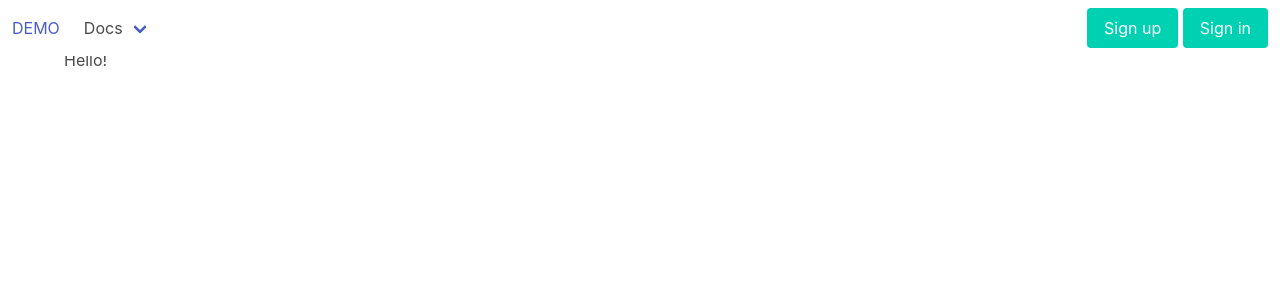
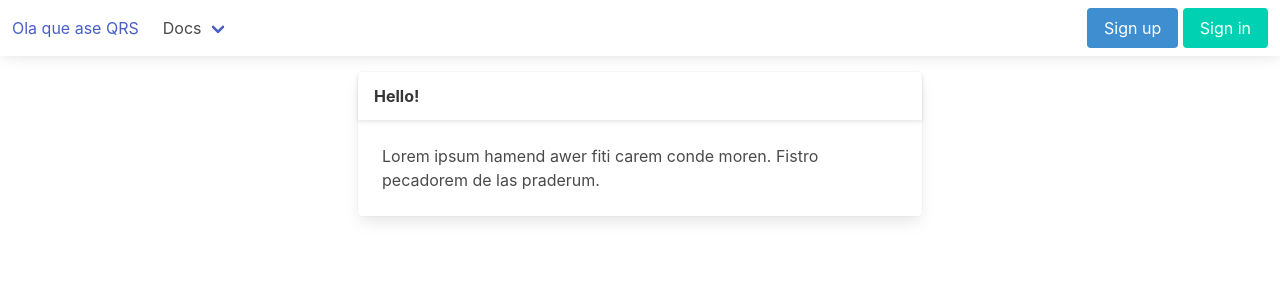
Before and after one commit to jorge07/symfony-6-es-cqrs-boilerplate, a Symfony app: template src/UI/Http/Web/templates/home/index.html.twig in a window 1280 px wide. Shown: the top 300 px of the page. Run offline with Twig, Linux system fonts and the light colour scheme; the template is opened without the code that fills it, so the values that code supplies are empty; some libraries are stand-ins or nearby versions.

Commit message:
Apply bulma as it should be

```diff
--- a/src/UI/Http/Web/templates/base.html.twig
+++ b/src/UI/Http/Web/templates/base.html.twig
@@ -9,51 +9,8 @@
         {% endblock %}
     </head>
     <body>
-        <nav class="navbar is-fixed-top">
-            <div class="navbar-brand">
-                <a class="navbar-item" href="/">
-                    <h2>DEMO</h2>
-                </a>
-                <div class="navbar-burger burger" data-target="nav">
-                    <span></span>
-                    <span></span>
-                    <span></span>
-                </div>
-            </div>
-            <div id="nav" class="navbar-menu">
-                <div class="navbar-start">
-                    <div class="navbar-item has-dropdown is-hoverable">
-                        <a class="navbar-link">
-                            Docs
-                        </a>
-                        <div class="navbar-dropdown is-boxed">
-                            <a class="navbar-item" href="/">
-                                Overview
-                            </a>
-                            <a class="navbar-item" href="/">
-                                Modifiers
-                            </a>
-                        </div>
-                    </div>
-                </div>
-
-                <div class="navbar-end">
-                    <div class="navbar-item">
-                        <div class="field is-grouped">
-                            <p class="control">
-                                {% if not is_granted('ROLE_USER') %}
-                                    <a class="button is-primary" href="{{ path('sign-up') }}">Sign up</a>
-                                    <a class="button is-primary" href="{{ path('login') }}">Sign in</a>
-                                {% else %}
-                                    <b>{{ app.user.username }}</b>
-                                    <a class="button is-danger" href="{{ path('logout') }}">Exit</a>
-                                {% endif %}
-                            </p>
-                        </div>
-                    </div>
-                </div>
-            </div>
-        </nav>
+        {% include 'components/header/menu.html.twig' only %}
+        <br>
         <section class="section">
             {% block body %}{% endblock %}
         </section>
--- /dev/null
+++ b/src/UI/Http/Web/templates/components/card.html.twig
@@ -0,0 +1,10 @@
+<div class="card">
+    <div class="card-header">
+        <p class="card-header-title">
+            {{ title }}
+        </p>
+    </div>
+    <div class="card-content">
+        {{ text }}
+    </div>
+</div>
--- /dev/null
+++ b/src/UI/Http/Web/templates/components/header/menu.html.twig
@@ -0,0 +1,45 @@
+<nav class="navbar is-fixed-top" style="box-shadow: 1px -4px 18px #ccc;">
+    <div class="navbar-brand">
+        <a class="navbar-item" href="/">
+            <h2>Ola que ase QRS</h2>
+        </a>
+        <div class="navbar-burger burger" data-target="nav">
+            <span></span>
+            <span></span>
+            <span></span>
+        </div>
+    </div>
+    <div id="nav" class="navbar-menu">
+        <div class="navbar-start">
+            <div class="navbar-item has-dropdown is-hoverable">
+                <a class="navbar-link">
+                    Docs
+                </a>
+                <div class="navbar-dropdown is-boxed">
+                    <a class="navbar-item" href="/">
+                        Overview
+                    </a>
+                    <a class="navbar-item" href="/">
+                        Modifiers
+                    </a>
+                </div>
+            </div>
+        </div>
+
+        <div class="navbar-end">
+            <div class="navbar-item">
+                {% if is_granted('ROLE_USER') %}
+                    <span class="tag is-white">{{ app.user.username }}</span>
+                    <a class="button is-danger" href="{{ path('logout') }}">Exit</a>
+                {% else %}
+                    <div class="field is-grouped">
+                        <div class="control">
+                            <a class="button is-info" href="{{ path('sign-up') }}">Sign up</a>
+                            <a class="button is-primary" href="{{ path('login') }}">Sign in</a>
+                        </div>
+                    </div>
+                {% endif %}
+            </div>
+        </div>
+    </div>
+</nav>
--- a/src/UI/Http/Web/templates/home/index.html.twig
+++ b/src/UI/Http/Web/templates/home/index.html.twig
@@ -2,9 +2,9 @@
 
 {% block body %}
 <div class="container">
-    <div class="columns">
-        <div class="column">
-            <h1>Hello!</h1>
+    <div class="columns is-centered">
+        <div class="column is-half">
+            {% include 'components/card.html.twig' with { 'title': 'Hello!', 'text': 'Lorem ipsum hamend awer fiti carem conde moren. Fistro pecadorem de las praderum.'} only %}
         </div>
     </div>
 </div>
--- a/src/UI/Http/Web/templates/profile/index.html.twig
+++ b/src/UI/Http/Web/templates/profile/index.html.twig
@@ -2,8 +2,8 @@
 
 {% block body %}
 <div class="container">
-    <div class="columns">
-        <div class="column">
+    <div class="columns is-centered">
+        <div class="column is-half">
             <h2>Hi</h2> {{ app.user.username }}
         </div>
     </div>
--- a/src/UI/Http/Web/templates/signup/user_created.html.twig
+++ b/src/UI/Http/Web/templates/signup/user_created.html.twig
@@ -2,9 +2,8 @@
 
 {% block body %}
 <div class="container">
-
-    <div class="row">
-        <div class="column-50 column-offset-25">
+    <div class="columns is-centered">
+        <div class="column is-half">
             <h2>Hello {{ email }}</h2>
             <i>Your id is {{ uuid }}</i>
         </div>
```
Also changed, not shown: src/UI/Http/Web/templates/signin/login.html.twig (+10 -8 lines), src/UI/Http/Web/templates/signup/index.html.twig (+8 -4 lines).
